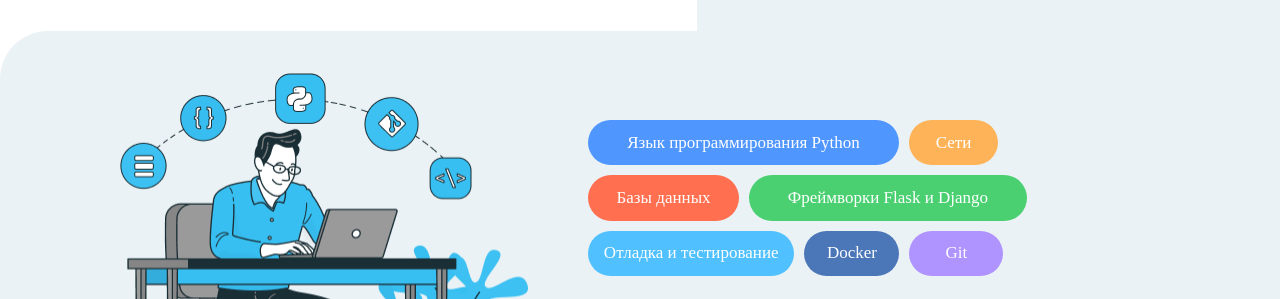
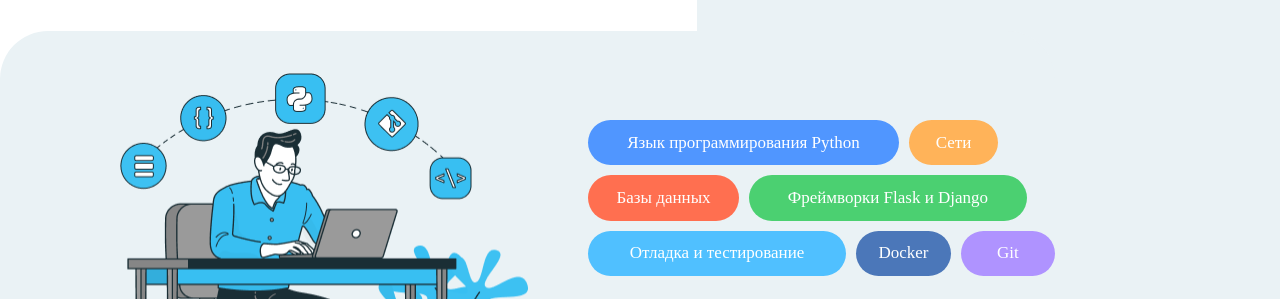
Before and after one commit to AnastasiyaArinenko/YtYt-project, a plain HTML site: page index.html in a window 1280 px wide. Shown: the part 634-933 px from the top of the page. Drawn offline with Linux system fonts and the light colour scheme.

Commit message:
Width of flex element

```diff
--- a/assets/index.css
+++ b/assets/index.css
@@ -198,7 +198,7 @@
 
 .debuggingTesting {
   background-color: #50C0FF;
-  width: 206.4px;
+  width: 258px;
 }
 
 .docker {
```
